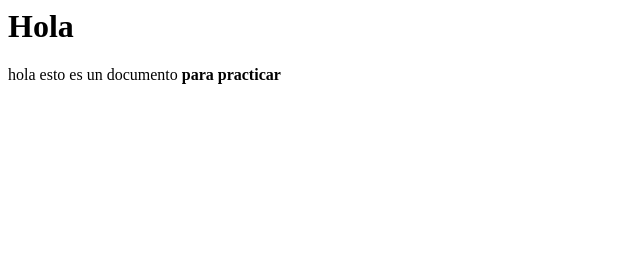
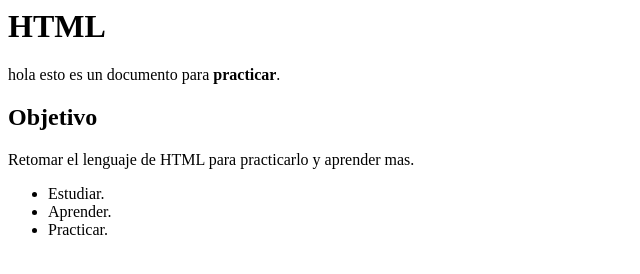
Before and after one commit to JavierEdeza/HTML-CSS-JS., a plain HTML site: page index.html in a window 1280 px wide. Shown: the whole page, without its empty margins (0-640 px from the left). Drawn offline with Linux system fonts and the light colour scheme.

Commit message:
primera modificacion para probar

```diff
--- a/index.html
+++ b/index.html
@@ -1,4 +1,10 @@
-<h1>Hola</h1>
+<h1>HTML</h1>
+<p>hola esto es un documento para <strong>practicar</strong>.</p>
 
-<p>hola esto es un documento <strong>para practicar</strong>
-</p>
+<h2>Objetivo</h2>
+<p>Retomar el lenguaje de HTML para practicarlo y aprender mas.</p>
+<ul>
+    <li>Estudiar.</li>
+    <li>Aprender.</li>
+    <li>Practicar.</li>
+</ul>
```
